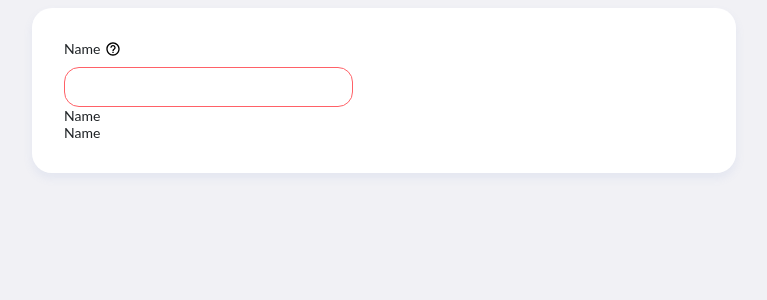
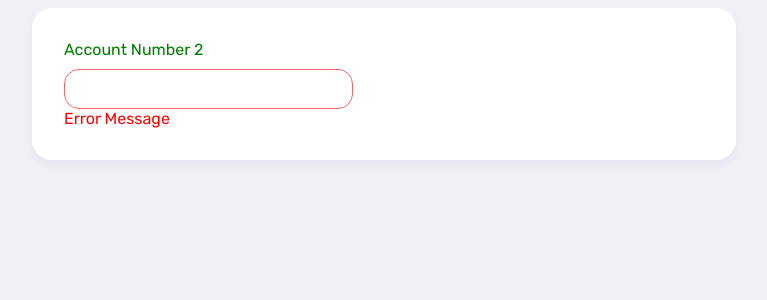
Before and after one commit to shinghuey27/dyno-web, a React (Create React App) app: page / in a window 1280 px wide. Shown: the top 300 px of the page, without its empty margins (256-1023 px from the left). Built offline with nearby package versions, Linux system fonts and the light colour scheme.

Commit message:
add dynamic props

```diff
--- a/src/App.js
+++ b/src/App.js
@@ -33,7 +33,7 @@ import { color } from "@mui/system";
 import ErrorOutlineIcon from "@mui/icons-material/ErrorOutline";
 import { Icon } from "@mui/material";
 import TextboxDyno_0 from "./Components/TextboxDyno/TextboxDyno_0";
-import TextboxDynoSH from "./Components/TextboxDyno/TextboxDynoSH";
+import Textbox from "./Components/TextboxDyno/TextboxDynoSH";
 
 function App() {
   const [demo, setDemo] = useState(true);
@@ -41,19 +41,27 @@ function App() {
 
   return (
     <fieldset className="field" style={{ padding: "2rem" }}>
-      <TextboxDynoSH
-        labelText="Name"
-        tooltipText="Here to write your biller code"
-        descText="Biller code description"
-        errorText="Invalid input"
-        // labelClassName="labelClass"
-        // descClassName="descClass"
-        // errorClassName="labelClass"
 
-        labelStyle={{color:"#1e2225",fontSize:"14px",fontFamily:"Lato" }}
-        descStyle={{ display: "inline-block", fontSize:"10px" }}
-        errorStyle={{ display: "inline-block", marginTop: 20,  }}
+
+      <Textbox
+
+        label={{
+          label: 'Account Number 2',
+          style: {
+            color: 'green'
+          }
+        }}
+
+        error={{
+          label: 'Error Message',
+          style: {
+            color: 'red'
+          }
+        }}
+
+
       />
+
     </fieldset>
   );
 }
--- a/src/Components/Label/Label.js
+++ b/src/Components/Label/Label.js
@@ -16,7 +16,7 @@ const Label = (props) => {
 
         case 'desc':
 
-            labelStyle = { color: 'black' }
+            labelStyle = { color: 'blue' }
 
             break;
 
@@ -31,6 +31,9 @@ const Label = (props) => {
 
 Label.defaultProps = {
     value: 'default',
+    labelStyle:{
+        color: '#6f7faf'
+    }
 }
 
 Label.propTypes = {
--- a/src/Components/TextboxDyno/TextboxDynoSH.jsx
+++ b/src/Components/TextboxDyno/TextboxDynoSH.jsx
@@ -5,20 +5,22 @@ import ErrorMessage from "../Label/ErrorMessage";
 import Description from "../Label/Description";
 import Tooltip from '@mui/material/Tooltip';
 
-const TextboxDynoSH = (props) => {
+const Textbox = (props) => {
+    const { label, error } = props;
+
     return (
         <>
             <div style={{ alignItems: "center", display: "flex" }}>
+
                 <Label
-                    value={props.labelText}
-                    style={props.labelStyle}
-                    className={props.labelClassName}
+                    value={label.label}
+                    style={label.style}
+                    className={label.className}
                 />
-                <Tooltip title={props.tooltipText} style={{}}>
-                    <HelpOutlineIcon fontSize="10px" style={{ marginLeft: 5 }} />
-                </Tooltip>
+
+
             </div>
-            <div style={{display:'flex',flexDirection:'column'}}>
+            <div style={{ display: 'flex', flexDirection: 'column' }}>
                 <Text
                     error="true"
                     placeholder={props.placeholder}
@@ -27,18 +29,10 @@ const TextboxDynoSH = (props) => {
                 />
 
                 <Label
-                    value={props.labelText}
-                    type='desc'
-                    style={props.labelStyle}
-                    className={props.labelClassName}
-                />
+                    value={error?.label}
+                    type='error'
+                    style={error?.style}
 
-
-                <Label
-                    value={props.labelText}
-                    type='error'
-                    style={props.labelStyle}
-                    className={props.labelClassName}
                 />
             </div>
 
@@ -46,4 +40,4 @@ const TextboxDynoSH = (props) => {
     );
 };
 
-export default TextboxDynoSH;
+export default Textbox;
```
